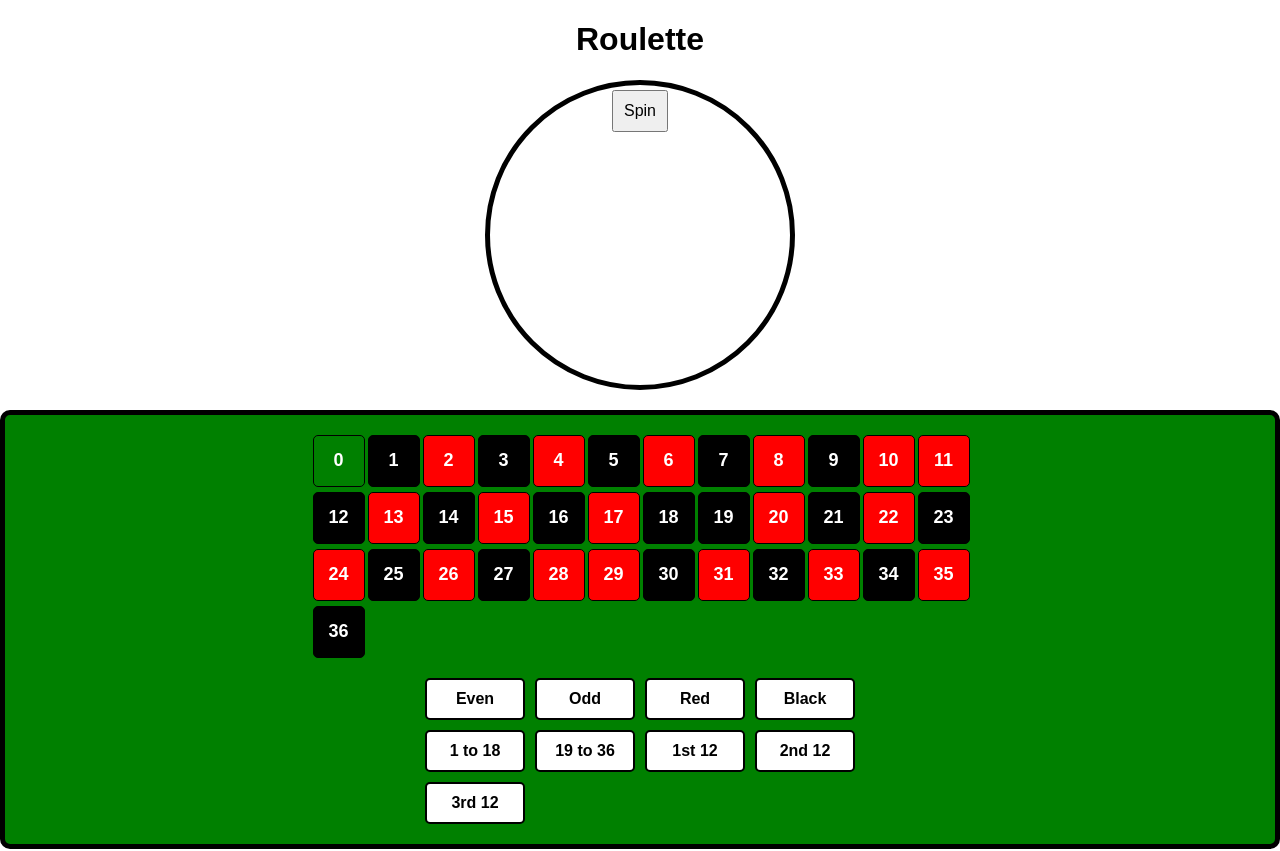
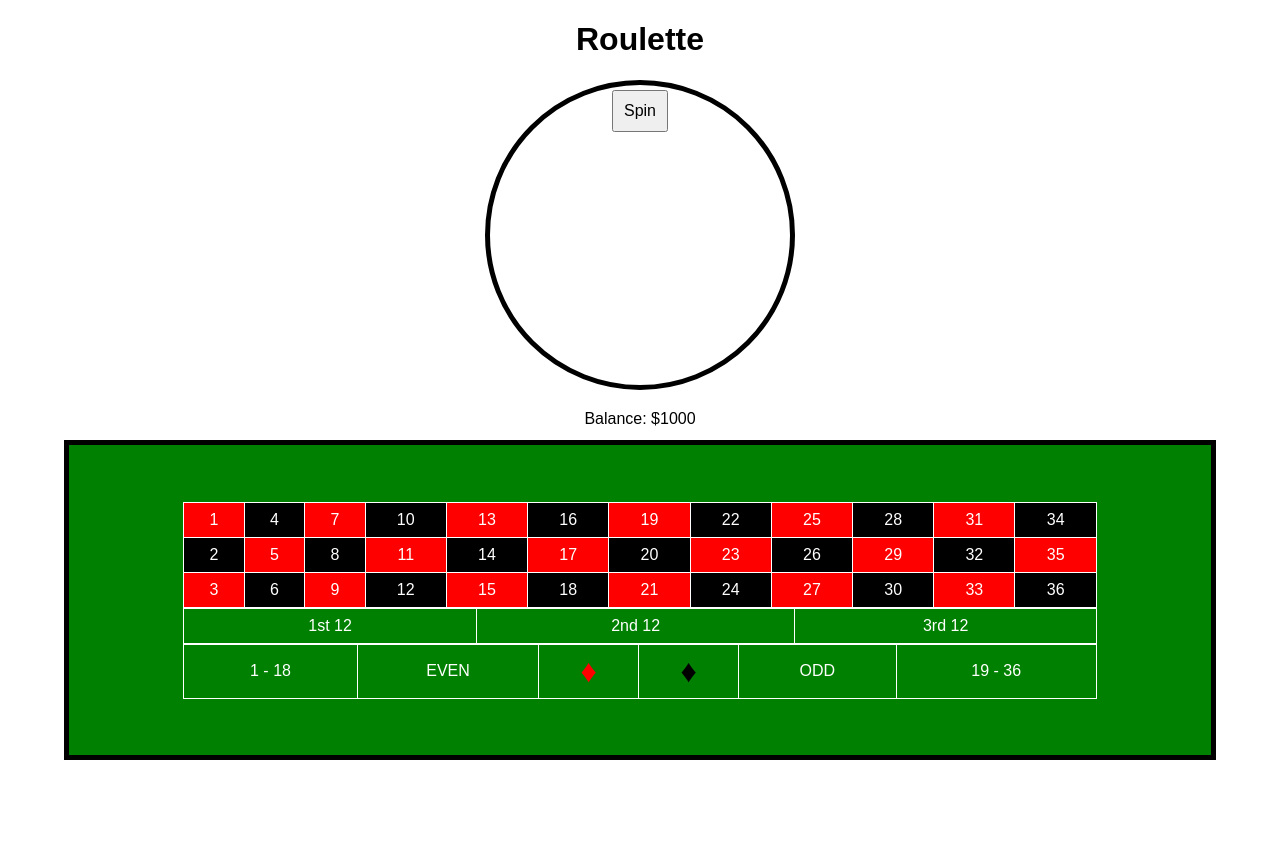
Before and after one commit to DanielD0304/ProjectCasino, a React (Create React App) app in the folder frontend/: page / in a window 1280 px wide. Shown: the top 851 px of the page. After the commit the page ends 800 px from the top, so only its background shows below. Built offline with nearby package versions, Linux system fonts and the light colour scheme.

Commit message:
FIX: more adjustment betting Table (missing "0" and "3 rows")

```diff
--- a/frontend/src/components/BetTable.jsx
+++ b/frontend/src/components/BetTable.jsx
@@ -1,40 +1,52 @@
 import React from 'react';
-import './betTable.css'; // Create a CSS file for styling
+import './betTable.css';
 
 const BetTable = () => {
-  // Define the numbers and their colors
-  const rouletteNumbers = [
-    { number: 0, color: 'green' },
-    ...Array.from({ length: 36 }, (_, i) => ({
-      number: i + 1,
-      color: (i + 1 <= 10 || (i + 1 > 18 && i + 1 <= 28)) ? (i % 2 === 0 ? 'black' : 'red') : (i % 2 === 0 ? 'red' : 'black')
-    }))
-  ];
+  const getColor = (number) => {
+    return number % 2 === 0 ? 'black' : 'red';
+  };
+
+  const numbers = Array.from({ length: 36 }, (_, index) => index + 1);
 
   return (
-    <div className="roulette-table">
-      <div className="number-grid">
-        {rouletteNumbers.map(({ number, color }) => (
-          <div
-            key={number}
-            className="number-cell"
-            style={{ backgroundColor: color }}
-          >
-            {number}
-          </div>
-        ))}
-      </div>
-      <div className="bet-fields">
-        <div className="bet-field" data-bet="even">Even</div>
-        <div className="bet-field" data-bet="odd">Odd</div>
-        <div className="bet-field" data-bet="red">Red</div>
-        <div className="bet-field" data-bet="black">Black</div>
-        <div className="bet-field" data-bet="1to18">1 to 18</div>
-        <div className="bet-field" data-bet="19to36">19 to 36</div>
-        <div className="bet-field" data-bet="1st12">1st 12</div>
-        <div className="bet-field" data-bet="2nd12">2nd 12</div>
-        <div className="bet-field" data-bet="3rd12">3rd 12</div>
-      </div>
+    <div className="table-container">
+      <table className="table">
+        <tbody>
+          {Array.from({ length: 3 }).map((_, rowIndex) => (
+            <tr key={rowIndex}>
+              {Array.from({ length: 12 }).map((_, colIndex) => {
+                const number = numbers[colIndex * 3 + rowIndex];
+                return (
+                  <td key={colIndex} className={getColor(number)}>
+                    {number}
+                  </td>
+                );
+              })}
+            </tr>
+          ))}
+        </tbody>
+      </table>
+      <table className="table">
+        <tbody>
+          <tr>
+            <td>1st 12</td>
+            <td>2nd 12</td>
+            <td>3rd 12</td>
+          </tr>
+        </tbody>
+      </table>
+      <table className="table">
+        <tbody>
+          <tr>
+            <td className="transparent">1 - 18</td>
+            <td className="transparent">EVEN</td>
+            <td className="karoRed">♦</td>
+            <td className="karoBlack">♦</td>
+            <td className="transparent">ODD</td>
+            <td className="transparent">19 - 36</td>
+          </tr>
+        </tbody>
+      </table>
     </div>
   );
 };
--- a/frontend/src/components/betTable.css
+++ b/frontend/src/components/betTable.css
@@ -1,50 +1,57 @@
-.roulette-table {
+.table-container {
+  position: fixed;
+  bottom: 5%;
+  left: 50%;
+  transform: translateX(-50%);
+  width: 90%;
+  height: 40%;
+  background-color: green;
+  border: 5px solid black;
+  box-sizing: border-box;
   display: flex;
   flex-direction: column;
+  justify-content: center;
   align-items: center;
-  padding: 20px;
-  background-color: green;
-  border: 5px solid black;
-  border-radius: 10px;
 }
 
-.number-grid {
-  display: grid;
-  grid-template-columns: repeat(12, 50px);
-  gap: 5px;
-  margin-bottom: 20px;
+.table {
+  width: 80%;
+  background-color: green;
+  border-collapse: collapse;
+  border: 1px solid white;
+  color: white;
+
 }
 
-.number-cell {
-  width: 50px;
-  height: 50px;
-  display: flex;
-  justify-content: center;
-  align-items: center;
-  font-size: 18px;
-  font-weight: bold;
-  color: white;
-  border: 1px solid black;
-  border-radius: 5px;
+.table th, .table td {
+  border: 1px solid white;
+  padding: 8px;
+  text-align: center;
 }
 
-.bet-fields {
-  display: grid;
-  grid-template-columns: repeat(4, 100px);
-  gap: 10px;
+.table td.red {
+  background-color: red;
+  color: white;
 }
 
-.bet-field {
-  background-color: white;
-  color: black;
-  border: 2px solid black;
-  border-radius: 5px;
-  padding: 10px;
-  text-align: center;
-  font-weight: bold;
-  cursor: pointer;
+.table td.black {
+  background-color: black;
+  color: white;
 }
 
-.bet-field:hover {
-  background-color: lightgray;
+.table td.transparent {
+  background-color: transparent;
+  color: white;
 }
+
+.table td.karoRed {
+  background-color: transparent;
+  color: red;
+  font-size: 200%;
+}
+
+.table td.karoBlack {
+  background-color: transparent;
+  color: black;
+  font-size: 200%;
+}
```
